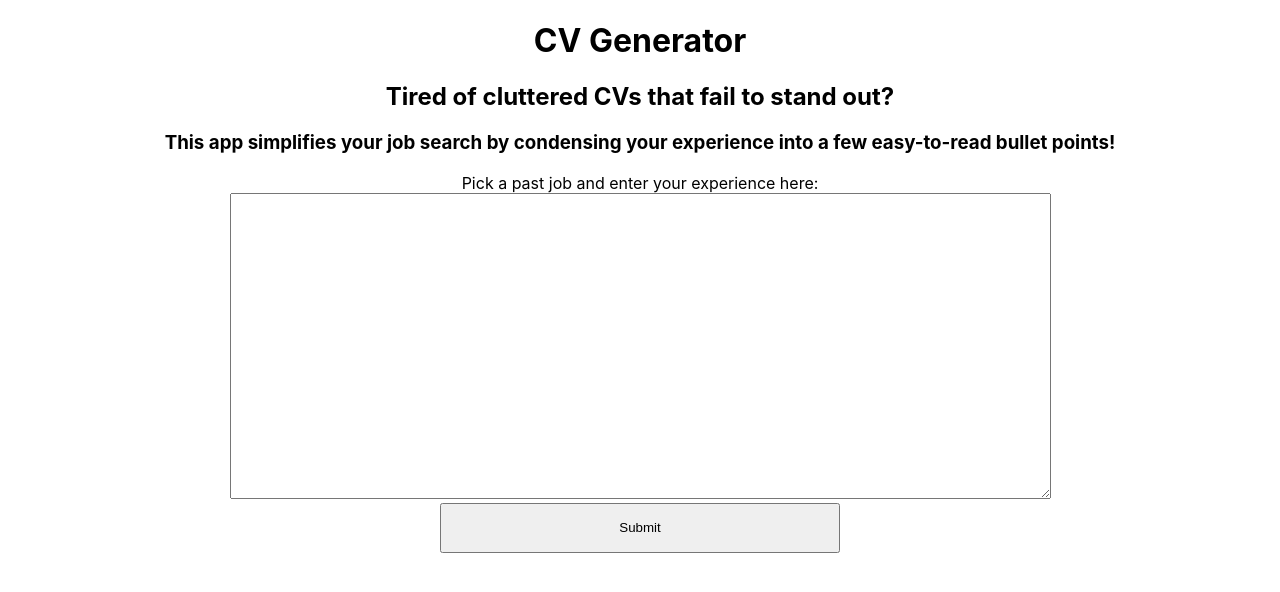
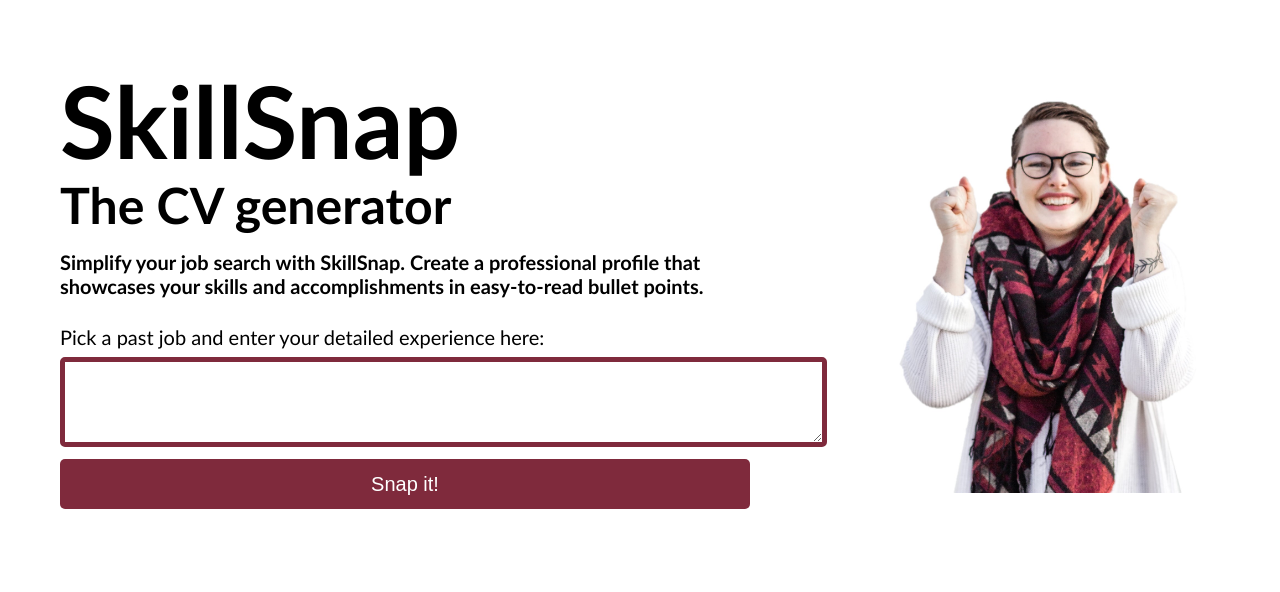
Before and after one commit to tantany/cv-gen-server, a React (Create React App) app in the folder client/: page / in a window 1280 px wide. Shown: the top 592 px of the page. Built offline with nearby package versions, Linux system fonts and the light colour scheme.

Commit message:
feat: add styling for the client

```diff
--- a/client/src/App.css
+++ /dev/null
@@ -1,38 +0,0 @@
-.App {
-  text-align: center;
-}
-
-.App-logo {
-  height: 40vmin;
-  pointer-events: none;
-}
-
-@media (prefers-reduced-motion: no-preference) {
-  .App-logo {
-    animation: App-logo-spin infinite 20s linear;
-  }
-}
-
-.App-header {
-  background-color: #282c34;
-  min-height: 100vh;
-  display: flex;
-  flex-direction: column;
-  align-items: center;
-  justify-content: center;
-  font-size: calc(10px + 2vmin);
-  color: white;
-}
-
-.App-link {
-  color: #61dafb;
-}
-
-@keyframes App-logo-spin {
-  from {
-    transform: rotate(0deg);
-  }
-  to {
-    transform: rotate(360deg);
-  }
-}
--- a/client/src/App.js
+++ b/client/src/App.js
@@ -1,16 +1,18 @@
-import './App.css';
 import Form from './components/Form';
+import Header from './components/Header';
+import photo from './images/bg.jpg';
 
 function App() {
   return (
-    <div className="App">
+    <div className="app">
       <header className="header">
-        <h1 className="header-heading">CV Generator</h1>
       </header>
-      <section className="body">
-        <h2 className="body-heading">Tired of cluttered CVs that fail to stand out?</h2>
-        <h3 className="body-subheading">This app simplifies your job search by condensing your experience into a few easy-to-read bullet points!</h3>
-        <Form/>
+      <section className="section">
+        <div className="wrapper">
+          <Header />
+          <Form />
+        </div>
+        <img className="image" src={photo} alt="happy" />
       </section>
     </div>
   );
--- a/client/src/components/Form.js
+++ b/client/src/components/Form.js
@@ -22,12 +22,12 @@
         <>
             <form className="form" onSubmit={handleSubmit}>
                 <label className="label">
-                    Pick a past job and enter your experience here:
-                    <textarea className="input" id="text" name="text" cols="100" rows="20"
+                    Pick a past job and enter your detailed experience here:
+                    <textarea className="input" id="text" name="text" cols="82" rows="4"
                         onChange={(evt) => setInputText(evt.target.value)} >
                     </textarea>
                 </label>
-                <input className="button" type="submit" value="Submit" />
+                <input className="button" type="submit" value="Snap it!" />
             </form>
             <p className="output">{output}</p>
         </>
--- /dev/null
+++ b/client/src/components/Header.js
@@ -0,0 +1,11 @@
+function Header() {
+    return (
+        <>
+            <h1 className="heading">SkillSnap</h1>
+            <h2 className="subheading">The CV generator</h2>
+            <h3 className="header-text">Simplify your job search with SkillSnap. Create a professional profile that showcases your skills and accomplishments in easy-to-read bullet points.</h3>
+        </>
+    )
+}
+
+export default Header;
--- a/client/src/index.css
+++ b/client/src/index.css
@@ -1,15 +1,32 @@
 body {
   margin: 0;
-  font-family: -apple-system, BlinkMacSystemFont, 'Segoe UI', 'Roboto', 'Oxygen',
-    'Ubuntu', 'Cantarell', 'Fira Sans', 'Droid Sans', 'Helvetica Neue',
-    sans-serif;
-  -webkit-font-smoothing: antialiased;
-  -moz-osx-font-smoothing: grayscale;
+  font-family: 'Trebuchet MS', sans-serif;
 }
 
 code {
-  font-family: source-code-pro, Menlo, Monaco, Consolas, 'Courier New',
-    monospace;
+  font-family: 'Trebuchet MS', sans-serif;
+}
+
+.section {
+  display: flex;
+  padding: 60px;
+}
+
+.heading {
+  font-size: 100px;
+  margin: 0;
+}
+
+.subheading {
+  font-size: 50px;
+  line-height: 50px;
+  margin: 0;
+}
+
+.header-text {
+  max-width: 700px;
+  margin: 20px 0;
+  font-size: 20px;
 }
 
 .form {
@@ -21,10 +38,34 @@
 
 .label {
   display: block;
+  font-size: 20px;
+  line-height: 39px;
+  font-family: 'Trebuchet MS', sans-serif;
 }
 
 .button {
-  width: 400px;
+  width: 690px;
   height: 50px;
+  background-color: #7F2A3C;
+  color: white;
+  font-size: 20px;
+  border: none;
+  border-radius: 5px;
+}
+
+.button:hover {
+  cursor: pointer;
+  opacity: 0.9;
+}
+
+.image {
+  height: 400px;
   margin: auto;
 }
+
+.input {
+  border: 5px solid #7F2A3C;
+  border-radius: 5px;
+  font-size: 16px;
+  font-family: 'Trebuchet MS', sans-serif;
+}
```
Also changed, not shown: client/src/images/bg.jpg (added).
